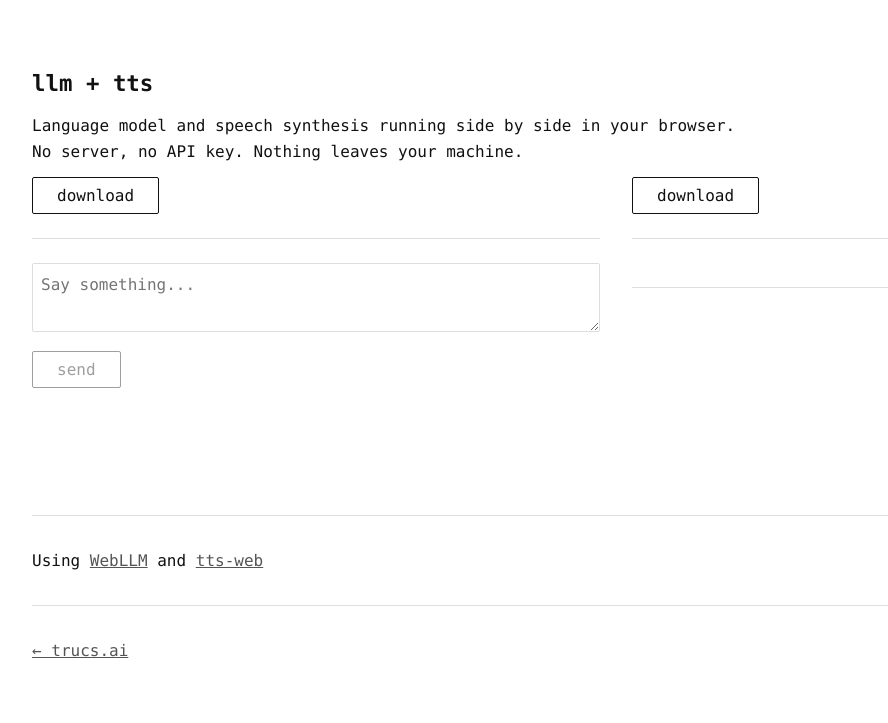
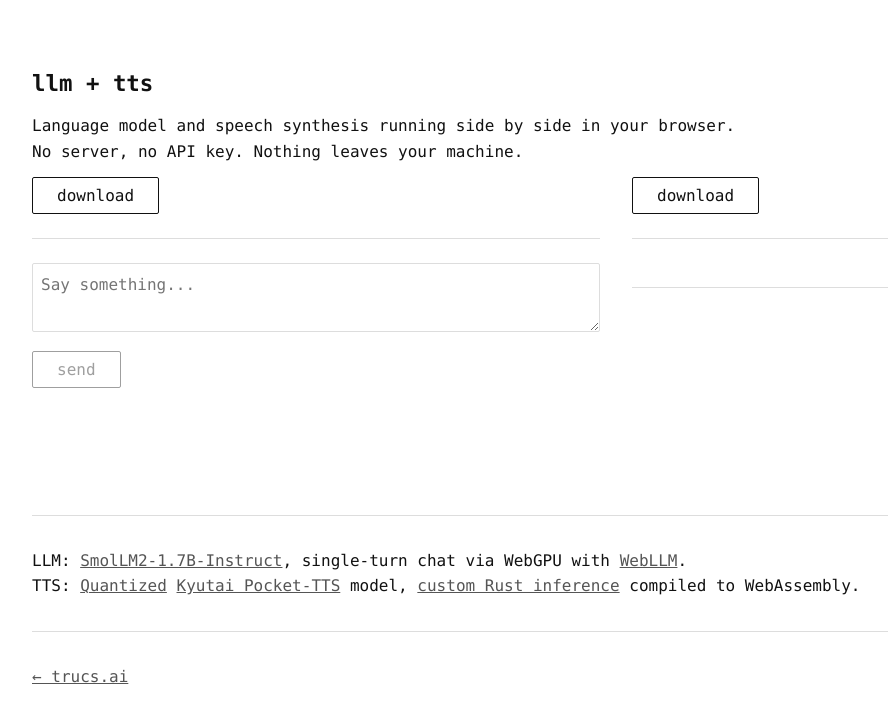
Before and after one commit to idle-intelligence/trucs.ai, a Jekyll site: the page llm-tts/index.html, which Jekyll copies as it is, in a window 1280 px wide. Shown: the top 723 px of the page, without its empty margins (24-912 px from the left). Built offline with Jekyll 4.4.1, drawn with Linux system fonts in a browser that asks for light colours.

Commit message:
Add detailed model descriptions to LLM+TTS page

```diff
--- a/llm-tts/index.html
+++ b/llm-tts/index.html
@@ -159,8 +159,8 @@
     <hr>
 
     <p>
-      Using <a href="https://github.com/mlc-ai/web-llm">WebLLM</a>
-      and <a href="https://github.com/idle-intelligence/tts-web">tts-web</a>
+      LLM: <a href="https://huggingface.co/HuggingFaceTB/SmolLM2-1.7B-Instruct">SmolLM2-1.7B-Instruct</a>, single-turn chat via WebGPU with <a href="https://github.com/mlc-ai/web-llm">WebLLM</a>.<br>
+      TTS: <a href="https://huggingface.co/idle-intelligence/pocket-tts-int8">Quantized</a> <a href="https://github.com/kyutai-labs/pocket-tts">Kyutai Pocket-TTS</a> model, <a href="https://github.com/idle-intelligence/tts-web">custom Rust inference</a> compiled to WebAssembly.
     </p>
 
     <hr>
```
